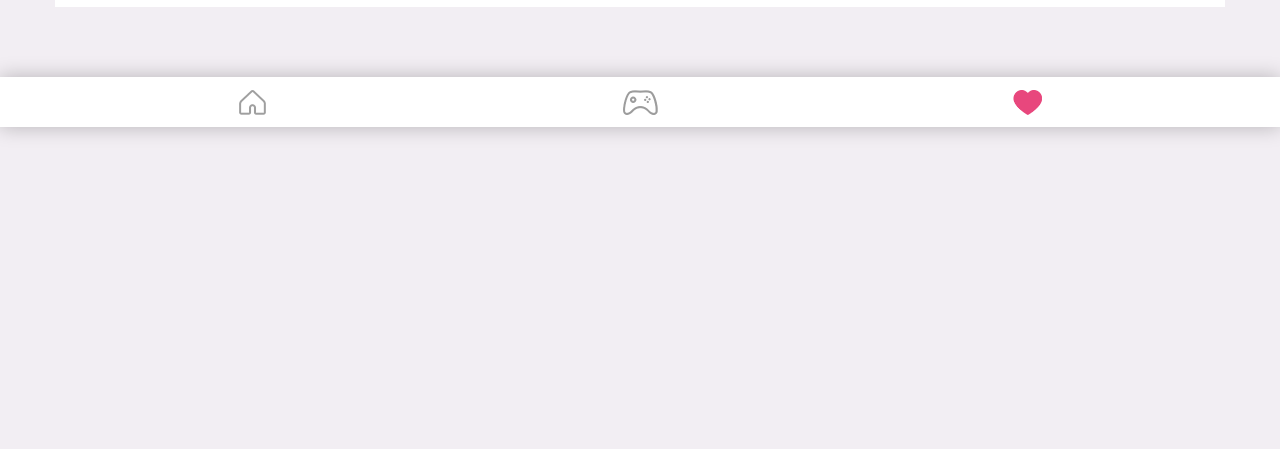
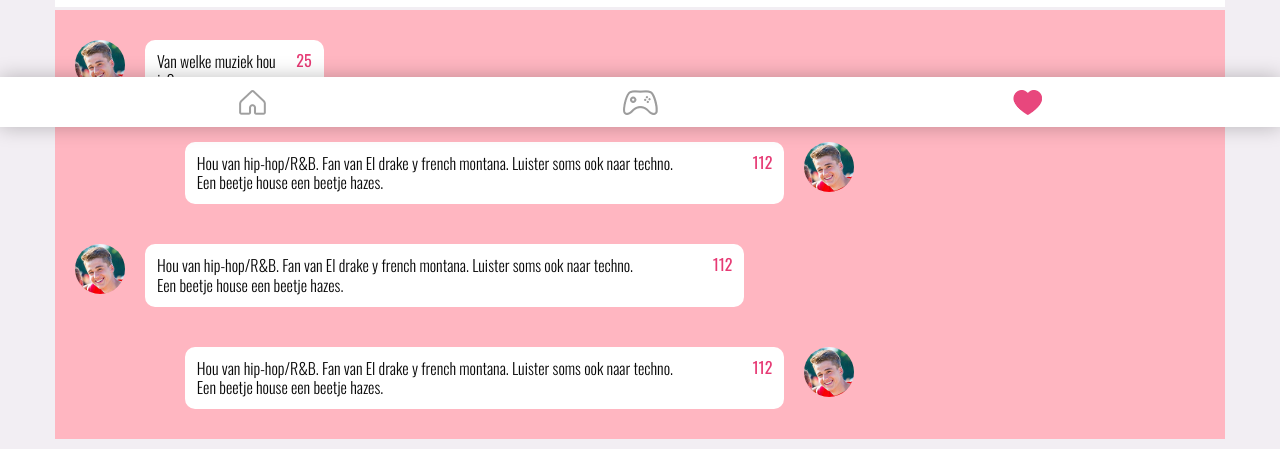
Before and after one commit to VdeJong/fusion_app, a website: page source/components.html in a window 1280 px wide. Shown: the part 673-1122 px from the top of the page. Before the commit the page ends 800 px from the top, so only its background shows below. Drawn offline with nearby package versions, Linux system fonts and the light colour scheme; files that its build step writes are made by us from their sources; files whose address does not match are found by name.

Commit message:
chat component all

```diff
--- a/source/components.html
+++ b/source/components.html
@@ -62,10 +62,10 @@
                             <p>1270 tekens</p>
                         </div>
                         <div class="open-chat">
-                          <a href="#">
-                            <img src="images/block-chat.png" alt="">
-                            <div class="count-messages">1</div>
-                          </a>
+                            <a href="#">
+                                <img src="images/block-chat.png" alt="">
+                                <div class="count-messages">1</div>
+                            </a>
                         </div>
                     </div>
                 </div>
@@ -151,6 +151,57 @@
                         </div>
                     </div>
                 </div>
+                <div class="block chat-block">
+                    <div class="block-container">
+                        <div class="user-chat user-a">
+                            <div class="image">
+                                <figure>
+                                    <img src="images/user-photo.jpg" alt="">
+                                </figure>
+                            </div>
+                            <div class="text">
+                                <p>Van welke muziek hou je?</p>
+                                <span class="text-char">25</span>
+                            </div>
+                        </div>
+                        <div class="user-chat user-b">
+                            <div class="image">
+                                <figure>
+                                    <img src="images/user-photo.jpg" alt="">
+                                </figure>
+                            </div>
+                            <div class="text">
+                                <p>Hou van hip-hop/R&B. Fan van El drake y french montana. Luister soms ook naar techno.
+                                    Een beetje house een beetje hazes.</p>
+                                <span class="text-char">112</span>
+                            </div>
+                        </div>
+                        <div class="user-chat user-a">
+                            <div class="image">
+                                <figure>
+                                    <img src="images/user-photo.jpg" alt="">
+                                </figure>
+                            </div>
+                            <div class="text">
+                                <p>Hou van hip-hop/R&B. Fan van El drake y french montana. Luister soms ook naar techno.
+                                    Een beetje house een beetje hazes.</p>
+                                <span class="text-char">112</span>
+                            </div>
+                        </div>
+                        <div class="user-chat user-b">
+                            <div class="image">
+                                <figure>
+                                    <img src="images/user-photo.jpg" alt="">
+                                </figure>
+                            </div>
+                            <div class="text">
+                                <p>Hou van hip-hop/R&B. Fan van El drake y french montana. Luister soms ook naar techno.
+                                    Een beetje house een beetje hazes.</p>
+                                <span class="text-char">112</span>
+                            </div>
+                        </div>
+                    </div>
+                </div>
 
                 <div class="block pop-up-block">
                     <div class="pop-up-container">
--- a/source/scripts/base.js
+++ b/source/scripts/base.js
@@ -27,7 +27,15 @@ function init() {
         var regex = /\s+/gi;
         var totalChars = value.length;
         $('#totalChars').html(totalChars);
-    }
+    };
+
+
+    // close pop-up
+    $('.close').on('click', function () {
+       $(this).parent().parent().addClass('hide');
+    });
+
+
 
     // function to get participants from .json file
     $.getJSON('../participants.json', function (data) {
--- a/source/scss/_buttons.scss
+++ b/source/scss/_buttons.scss
@@ -75,3 +75,9 @@
     box-shadow: inset 0 0 0 32px rgba(0,0,0,0.1);
   }
 }
+
+.close {
+  &:hover {
+    cursor: pointer;
+  }
+}
--- a/source/scss/chat.scss
+++ b/source/scss/chat.scss
@@ -1,37 +1,56 @@
-.chat {
-  float: left;
-  width: 100%;
-  background-color: #cdcdcd;
-  padding: 15px 0 15px 0;
-  cursor: pointer;
+.chat-block {
+  // TODO: remove, test purposes only
+  background: lightpink !important;
 
-  .chat-profile-image {
-    float: left;
-    padding-left: 10px;
+  .user-chat {
+    width: 100%;
+    overflow: auto;
+    padding: 20px 0 20px 0;
+
     .image {
-      width: 60px;
-      height: 60px;
-      border-radius: 30px;
+      width: 50px !important;
+      height: 50px !important;
     }
-  }
-  .chat-info {
-    float: left;
-    width: 100%;
-    font-size: $font-size-m;
-    padding-right: 10px;
 
-    .name-age {
-      font-weight: 600;
-      width: 100%;
-      padding-bottom: 12px;
+    .text {
+      max-width: 75%;
+      background-color: white;
+      border: 12px solid white;
+      border-radius: 10px;
+
+      p {
+        float: left;
+        max-width: 85%;
+        text-transform: none;
+        font-weight: 300;
+        line-height: 1.2;
+      }
 
       span {
         float: right;
+        margin-top: -4px;
+        color: $color-pink;
+        font-size: 16px;
       }
     }
+  }
 
-    .last-message {
-      line-height: 1.3;
+  .user-a {
+    .image {
+      float: left;
+    }
+    .text {
+      float: left;
+    }
+  }
+
+  .user-b {
+    .image {
+      float: right;
+    }
+    .text {
+      float: right;
+      margin-right: 20px;
     }
   }
 }
```
Also changed, not shown: dest/css/style.css, dest/css/style.min.css, dest/images/logo_hockeyloverz.png, dest/js/vendor.min.js.
